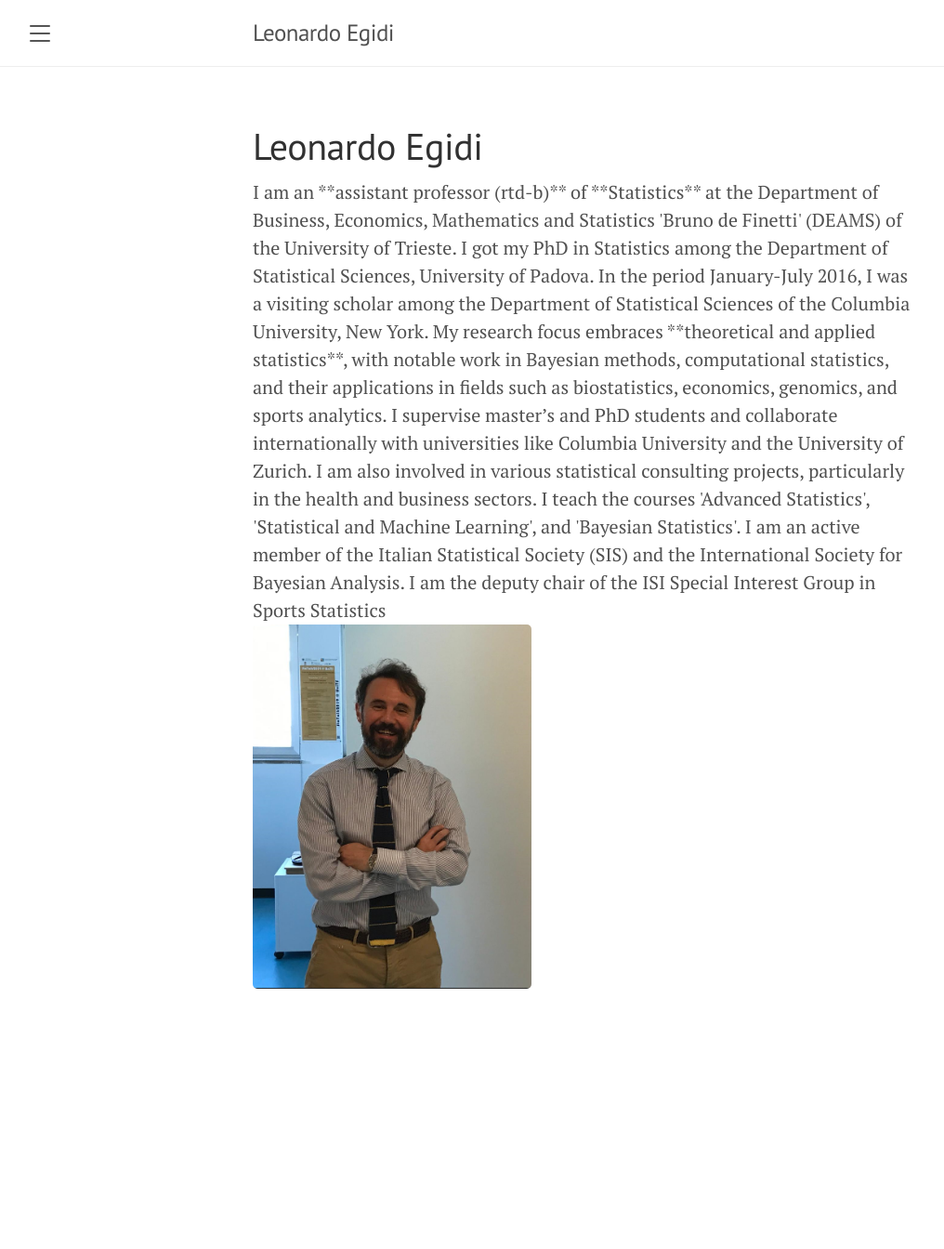
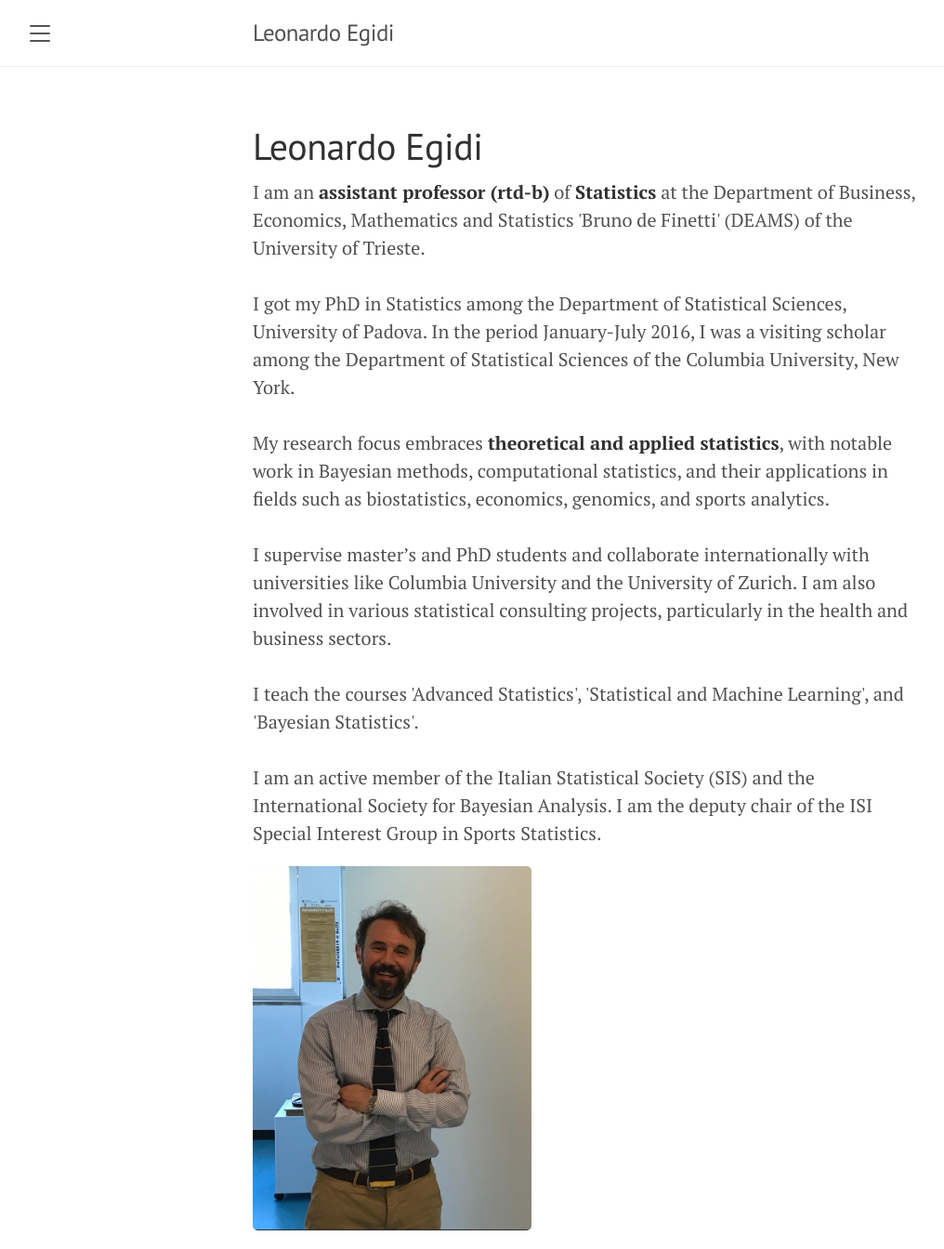
Before and after one commit to LeoEgidi/leoegidi.github.io, a Jekyll site: the page built from index.md, in a window 1280 px wide. Shown: the whole page at 93% size, without its empty margins (8-1024 px from the left). Built offline with Jekyll 4.4.1, drawn with Linux system fonts in a browser that asks for light colours; Markdown is read by kramdown in place of the engine named in the settings; the list of posts is cut into pages by our own code; before the commit the page ends 1084 px from its top, so only the background shows below that.

Commit message:
Update index.md

```diff
--- a/index.md
+++ b/index.md
@@ -8,21 +8,21 @@ title: "About me"
 
 <div class="two-columns">
   <div class="column">
-    I am an **assistant professor (rtd-b)** of **Statistics**  at the Department of Business, Economics, Mathematics and Statistics  'Bruno de Finetti' (DEAMS)
-of the University of Trieste.
+    <p>
+      I am an <strong>assistant professor (rtd-b)</strong> of <strong>Statistics</strong> at the Department of Business, Economics, Mathematics and Statistics 'Bruno de Finetti' (DEAMS) of the University of Trieste.<br><br>
 
-I got my PhD in Statistics among the Department of Statistical Sciences, University of Padova.
-In the period January-July 2016, I was a visiting scholar among the Department of Statistical Sciences of the Columbia University, New York.
+      I got my PhD in Statistics among the Department of Statistical Sciences, University of Padova. In the period January-July 2016, I was a visiting scholar among the Department of Statistical Sciences of the Columbia University, New York.<br><br>
 
-My research focus embraces **theoretical and applied statistics**, with notable work in Bayesian methods,
-computational statistics, and their applications in fields such as biostatistics, economics, genomics, and sports analytics.
-I supervise master’s and PhD students and collaborate internationally with universities like Columbia University and the University of Zurich.
-I am also involved in various statistical consulting projects, particularly in the health and business sectors.
-I teach the courses 'Advanced Statistics', 'Statistical and Machine Learning', and 'Bayesian Statistics'.
-I am an active member of the Italian Statistical Society (SIS) and the International Society for Bayesian Analysis.
-I am the deputy chair of the ISI Special Interest Group in Sports Statistics
+      My research focus embraces <strong>theoretical and applied statistics</strong>, with notable work in Bayesian methods, computational statistics, and their applications in fields such as biostatistics, economics, genomics, and sports analytics.<br><br>
+
+      I supervise master’s and PhD students and collaborate internationally with universities like Columbia University and the University of Zurich. I am also involved in various statistical consulting projects, particularly in the health and business sectors.<br><br>
+
+      I teach the courses 'Advanced Statistics', 'Statistical and Machine Learning', and 'Bayesian Statistics'.<br><br>
+
+      I am an active member of the Italian Statistical Society (SIS) and the International Society for Bayesian Analysis. I am the deputy chair of the ISI Special Interest Group in Sports Statistics.
+    </p>
   </div>
   <div class="column">
-    <img src="egidi_small.png" alt="Egidi" width="300">
+    <img src="egidi_small.png" alt="Leonardo Egidi" width="300">
   </div>
 </div>
```
